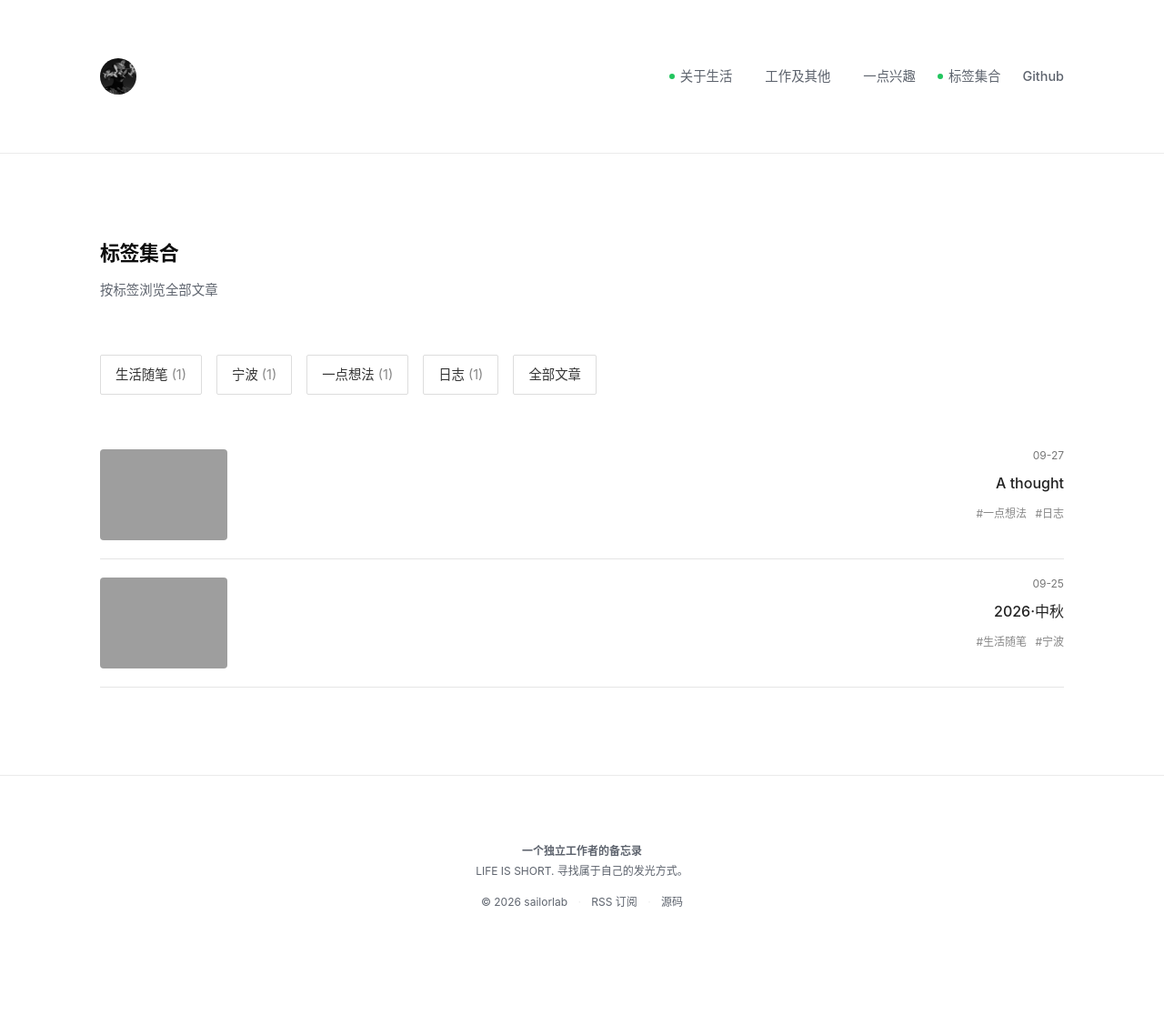
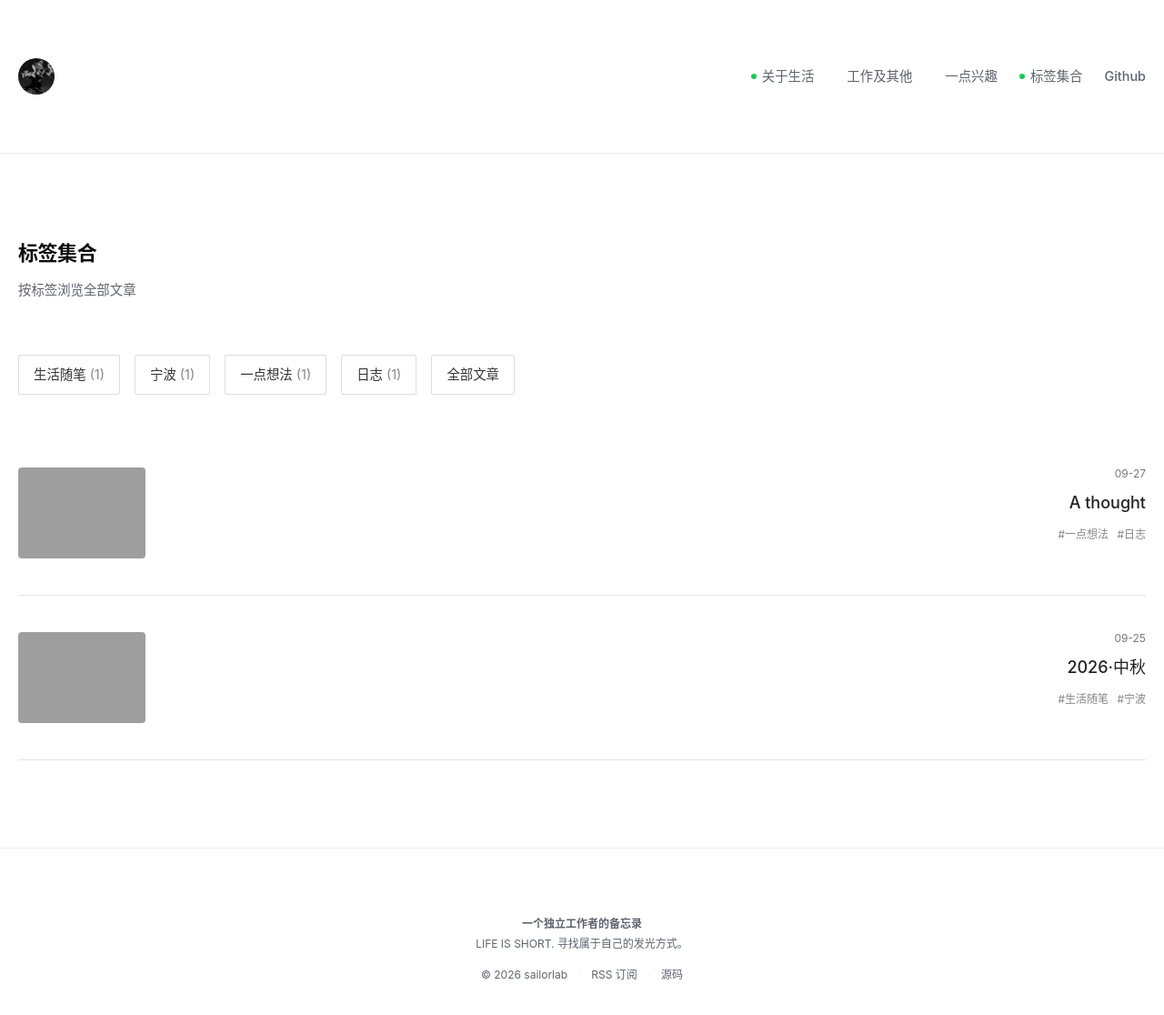
Before and after one commit to sailorlab/blog, a Jekyll site: the page built from tags.html, in a window 1280 px wide and 1154 px high. Shown: the top 1116 px of the window at 91% size. Built offline with Jekyll 4.4.1, drawn with Linux system fonts in a browser that asks for light colours; grey boxes are pictures that could not be loaded.

Commit message:
Update tags.html

```diff
--- a/tags.html
+++ b/tags.html
@@ -4,7 +4,7 @@
 <style>
 /* 沿用和首页统一的容器排版 */
 .container {
-max-width: 1100px;
+max-width: 1440px;
 margin: 0 auto;
 padding: 0 20px;
 width: 100%;
@@ -35,11 +35,16 @@
 color:#fff;
 border-color:#222;
 }
+/* 覆盖全局样式，取消posts-timeline固定680px宽度限制 */
+.posts-timeline {
+max-width: unset !important;
+width: 100% !important;
+}
 .post-card {
 display: flex;
 justify-content: space-between;
 align-items: flex-start;
-padding: 20px 0;
+padding: 40px 0; /* 和首页统一：40px上下内边距，原来是20px */
 border-bottom: 1px solid #e5e5e5;
 transition: all 0.24s ease;
 }
@@ -55,8 +60,9 @@
 }
 .post-card-text {
 text-align: right;
-flex: none;
+flex: 1; /* 修改：从flex:none → flex:1，和首页卡片一致 */
 padding-top:0px;
+padding-left:20px; /* 和首页一致，图片与文字之间留空隙 */
 }
 .post-card-date {
 color:#777;
@@ -65,7 +71,7 @@
 line-height:1.2;
 }
 .post-card-title {
-font-size:16px;
+font-size:18px; /* 和首页卡片标题字号统一，原先是16px */
 font-weight:500;
 }
 .post-card-title a {
@@ -97,7 +103,8 @@
   }
 .post-card-text {
 text-align:left;
-padding-top: 8px;
+padding-top: 12px;
+padding-left:0;
   }
 }
 </style>
@@ -129,7 +136,7 @@
 {% if post.tags.size > 0 %}
 <div class="post-card-tags">
   {% for tag in post.tags %}
-  <span>#{{ tag }}</span>
+<span>#{{ tag }}</span>
   {% endfor %}
 </div>
 {% endif %}
```
